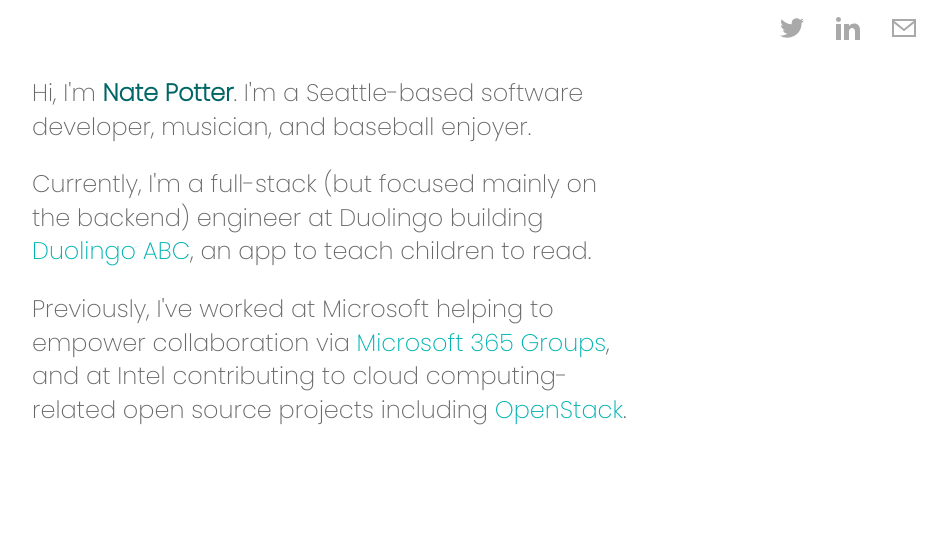
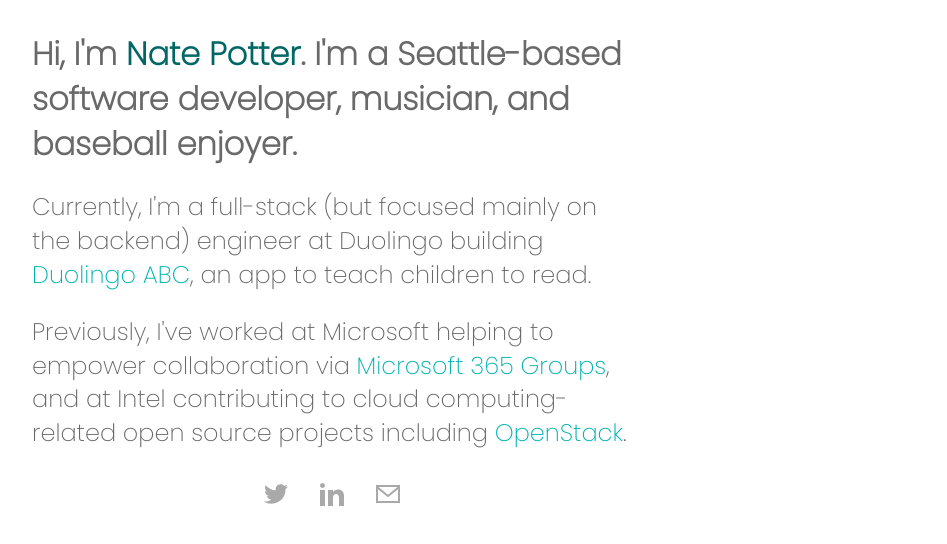
Before and after one commit to ntpttr/personal-website, a Gatsby site: page / in a window 1280 px wide. Shown: the whole page, without its empty margins (308-1255 px from the left). Built offline with nearby package versions, Linux system fonts and the light colour scheme; Gatsby itself is replaced by a stand-in of ours.

Commit message:
Center socials at bottom and increase header size

```diff
--- a/src/pages/index.js
+++ b/src/pages/index.js
@@ -11,17 +11,17 @@
           <link rel="preconnect" href="https://fonts.gstatic.com" />
           <link href="https://fonts.googleapis.com/css2?family=Poppins:wght@200,800&display=swap" rel="stylesheet" />
       </Helmet>
-      <div className="header">
+      <div className="body">
+        <h1>Hi, I'm <strong>Nate Potter</strong>. I'm a Seattle-based software developer, musician, and baseball enjoyer.</h1>
+        <p>Currently, I'm a full-stack (but focused mainly on the backend) engineer at Duolingo building <a href="https://duolingo.com/abc">Duolingo ABC</a>, an app to teach children to read.</p>
+        <p>Previously, I've worked at Microsoft helping to empower collaboration via <a href="https://support.microsoft.com/en-us/topic/learn-about-microsoft-365-groups-b565caa1-5c40-40ef-9915-60fdb2d97fa2">Microsoft 365 Groups</a>, and at
+            Intel contributing to cloud computing-related open source projects including <a href="https://www.openstack.org/">OpenStack</a>.</p>
+      </div>
+      <div className="footer">
         <a href="https://twitter.com/ntpttr"><svg className="icon" xmlns="http://www.w3.org/2000/svg" width="24" height="24" viewBox="0 0 24 24"><path d="M24 4.557c-.883.392-1.832.656-2.828.775 1.017-.609 1.798-1.574 2.165-2.724-.951.564-2.005.974-3.127 1.195-.897-.957-2.178-1.555-3.594-1.555-3.179 0-5.515 2.966-4.797 6.045-4.091-.205-7.719-2.165-10.148-5.144-1.29 2.213-.669 5.108 1.523 6.574-.806-.026-1.566-.247-2.229-.616-.054 2.281 1.581 4.415 3.949 4.89-.693.188-1.452.232-2.224.084.626 1.956 2.444 3.379 4.6 3.419-2.07 1.623-4.678 2.348-7.29 2.04 2.179 1.397 4.768 2.212 7.548 2.212 9.142 0 14.307-7.721 13.995-14.646.962-.695 1.797-1.562 2.457-2.549z"/></svg></a>
         <a href="https://www.linkedin.com/in/nate-potter/"><svg className="icon" xmlns="http://www.w3.org/2000/svg" width="24" height="24" viewBox="0 0 24 24"><path d="M4.98 3.5c0 1.381-1.11 2.5-2.48 2.5s-2.48-1.119-2.48-2.5c0-1.38 1.11-2.5 2.48-2.5s2.48 1.12 2.48 2.5zm.02 4.5h-5v16h5v-16zm7.982 0h-4.968v16h4.969v-8.399c0-4.67 6.029-5.052 6.029 0v8.399h4.988v-10.131c0-7.88-8.922-7.593-11.018-3.714v-2.155z"/></svg></a>
         <a href="mailto:ntpttr@outlook.com"><svg className="icon" xmlns="http://www.w3.org/2000/svg" width="24" height="24" viewBox="0 0 24 24"><path d="M0 3v18h24v-18h-24zm21.518 2l-9.518 7.713-9.518-7.713h19.036zm-19.518 14v-11.817l10 8.104 10-8.104v11.817h-20z"/></svg></a>
       </div>
-      <div className="body">
-        <p>Hi, I'm <strong>Nate Potter</strong>. I'm a Seattle-based software developer, musician, and baseball enjoyer.</p>
-        <p>Currently, I'm a full-stack (but focused mainly on the backend) engineer at Duolingo building <a href="https://duolingo.com/abc">Duolingo ABC</a>, an app to teach children to read.</p>
-        <p>Previously, I've worked at Microsoft helping to empower collaboration via <a href="https://support.microsoft.com/en-us/topic/learn-about-microsoft-365-groups-b565caa1-5c40-40ef-9915-60fdb2d97fa2">Microsoft 365 Groups</a>, and at
-            Intel contributing to cloud computing-related open source projects including <a href="https://www.openstack.org/">OpenStack</a>.</p>
-      </div>
     </div>
   )
 }
--- a/src/styles/global.css
+++ b/src/styles/global.css
@@ -7,13 +7,17 @@
   line-height: 1.4;
 }
 
-.header {
-  margin: 1rem 1rem 0 0;
-  text-align: right;
+.footer {
+  display: flex;
+  justify-content: center;
 }
 
 .icon {
-  margin-right: 32px;
+  margin: 0 16px;
+}
+
+h1 {
+  font-size: xx-large;
 }
 
 strong {
```
